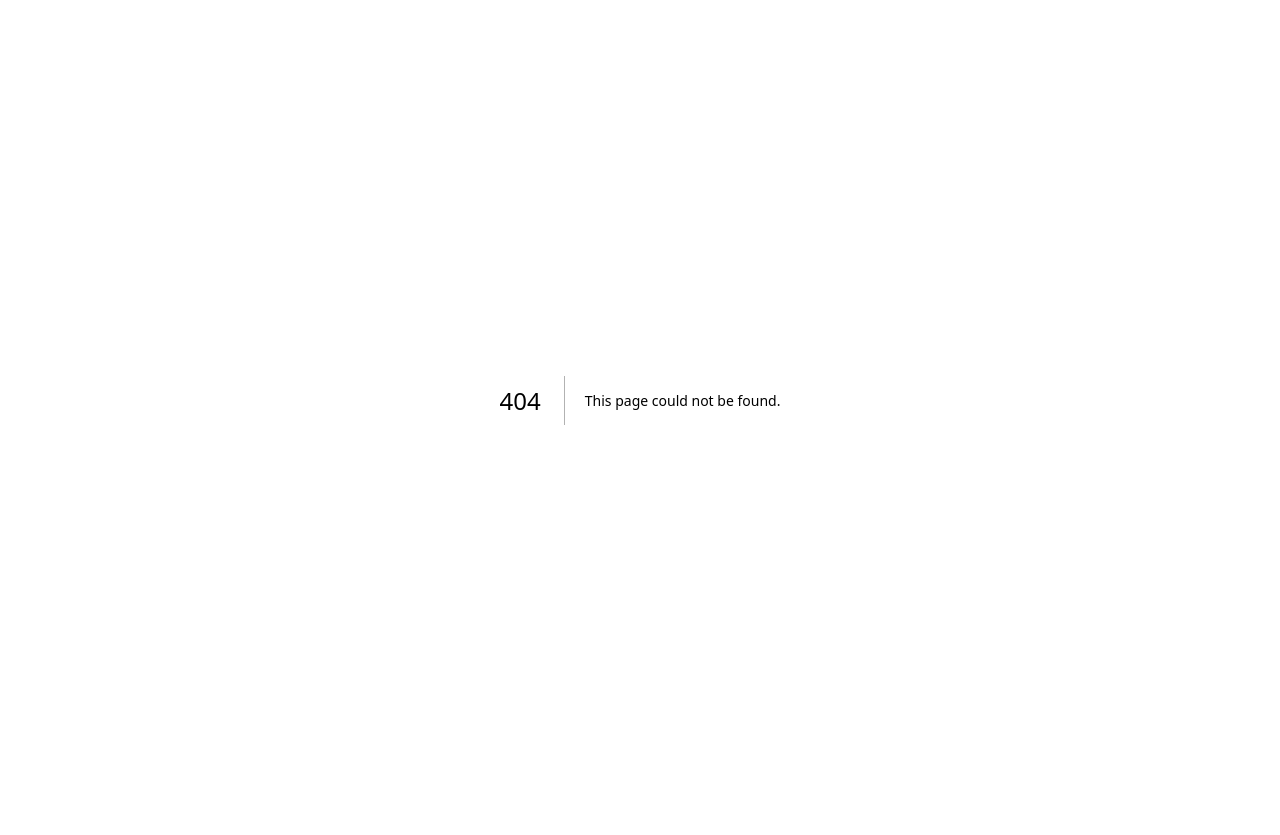
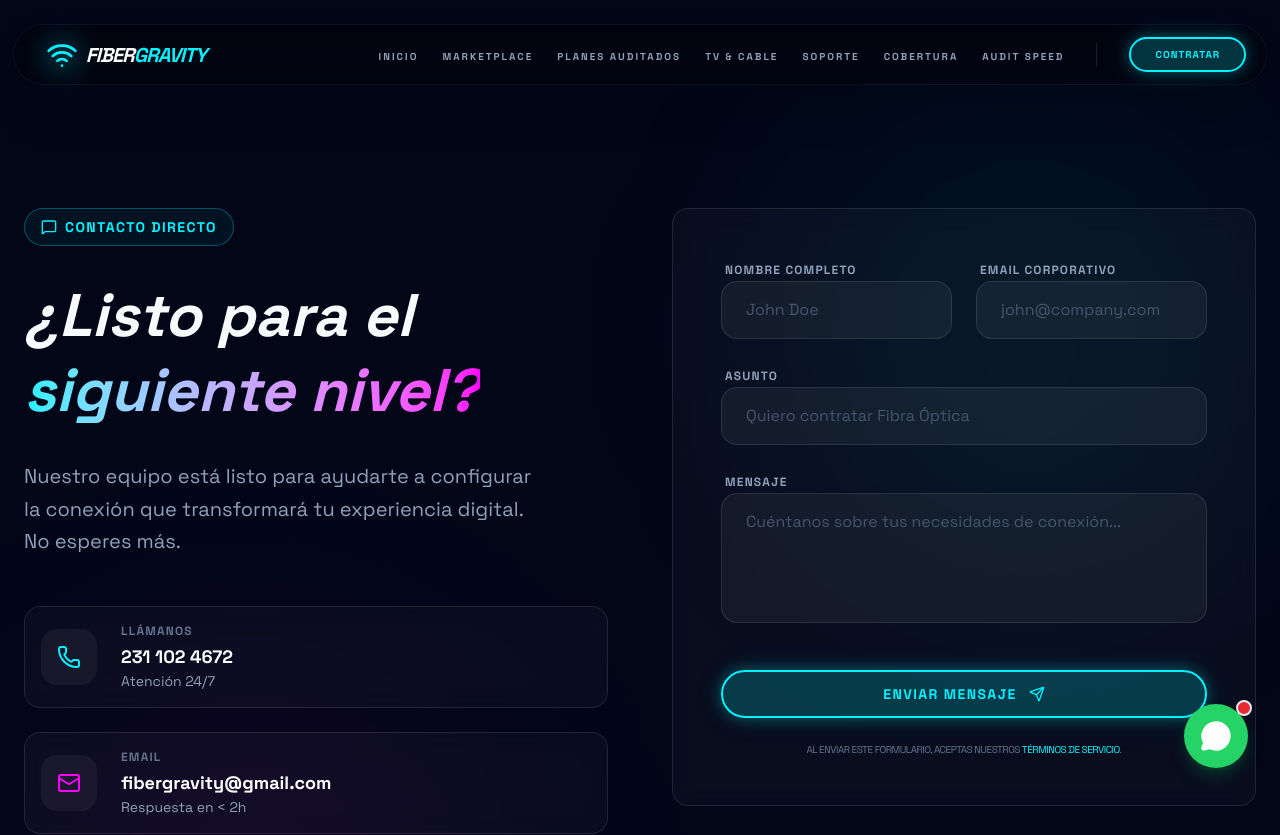
Before and after one commit to jonathanhdezf/fibergravity, a Next.js app: page /contacto in a window 1280 px wide. Before the commit this address had no page. Shown: the top 835 px of the page. Before the commit the page ends 800 px from the top, so only its background shows below. Built offline with nearby package versions, Linux system fonts and the light colour scheme.

Commit message:
feat: move contact section to a standalone page and ensure subpages have full layout

```diff
--- /dev/null
+++ b/src/app/contacto/page.tsx
@@ -0,0 +1,20 @@
+"use client";
+
+import { Navbar } from "@/components/sections/Navbar";
+import { Footer } from "@/components/sections/Footer";
+import { Contact } from "@/components/sections/Contact";
+import { ModalProvider } from "@/components/ModalProvider";
+
+export default function ContactoPage() {
+    return (
+        <ModalProvider>
+            <main className="min-h-screen">
+                <Navbar />
+                <div className="pt-20">
+                    <Contact />
+                </div>
+                <Footer />
+            </main>
+        </ModalProvider>
+    );
+}
--- a/src/app/page.tsx
+++ b/src/app/page.tsx
@@ -12,7 +12,6 @@ import { SpeedTest } from "@/components/sections/SpeedTest";
 import { Coverage } from "@/components/sections/Coverage";
 import { Footer } from "@/components/sections/Footer";
 
-import { Contact } from "@/components/sections/Contact";
 import { Partners } from "@/components/sections/Partners";
 
 import { ModalProvider } from "@/components/ModalProvider";
@@ -33,7 +32,6 @@ export default function Home() {
         <SupportSection />
         <SpeedTest />
         <Coverage />
-        <Contact />
         <Partners />
         <Footer />
       </main>
--- a/src/components/sections/Footer.tsx
+++ b/src/components/sections/Footer.tsx
@@ -55,7 +55,7 @@ export const Footer = () => {
                             <li><a href="#soporte" className="hover:text-neon-cyan transition-colors">Soporte Técnico</a></li>
                             <li><a href="/descargas" className="hover:text-neon-cyan transition-colors">Descargas</a></li>
                             <li><a href="/privacidad" className="hover:text-neon-cyan transition-colors">Privacidad</a></li>
-                            <li><a href="#contacto" className="hover:text-neon-cyan transition-colors">Contacto</a></li>
+                            <li><a href="/contacto" className="hover:text-neon-cyan transition-colors">Contacto</a></li>
                         </ul>
                     </div>
                 </div>
```
